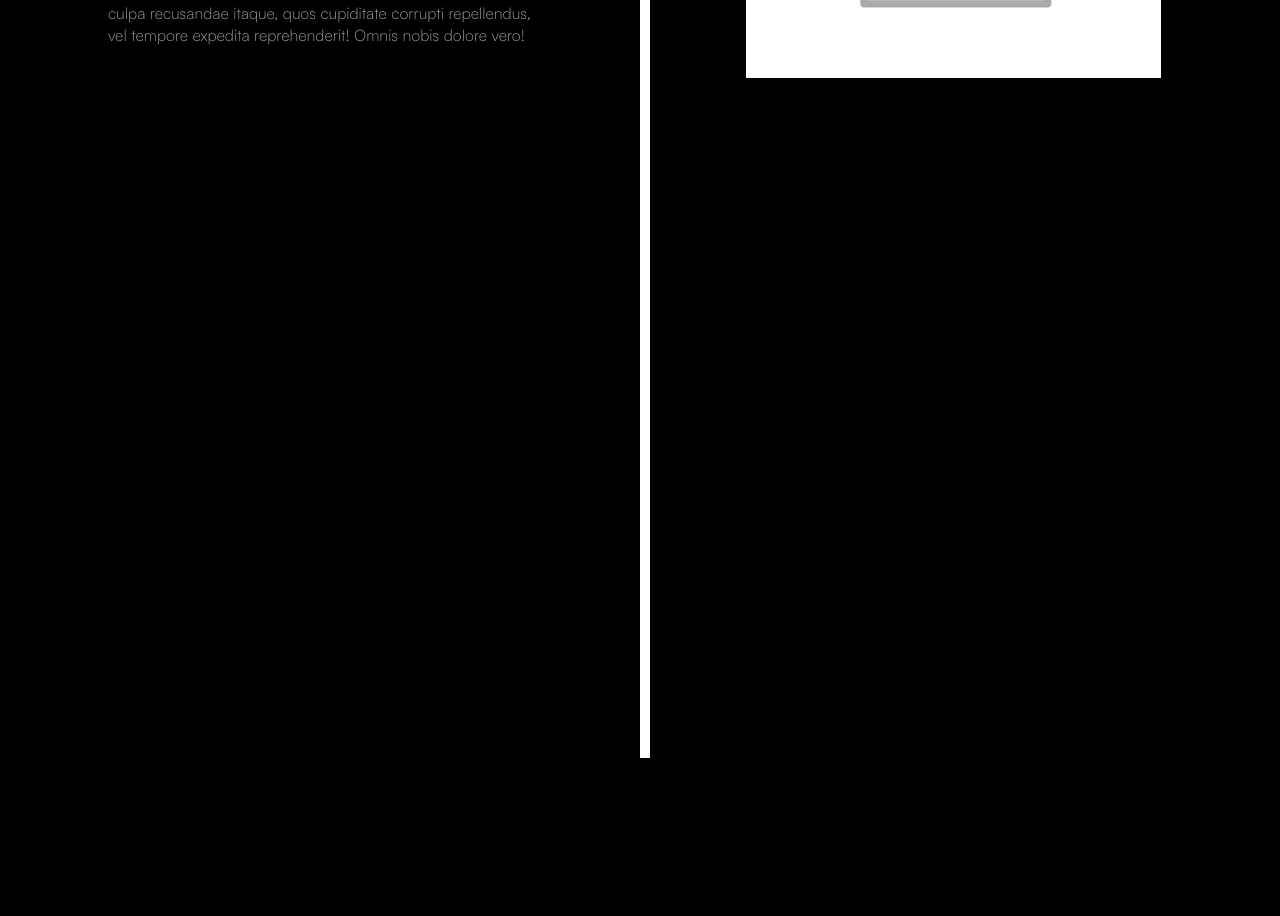
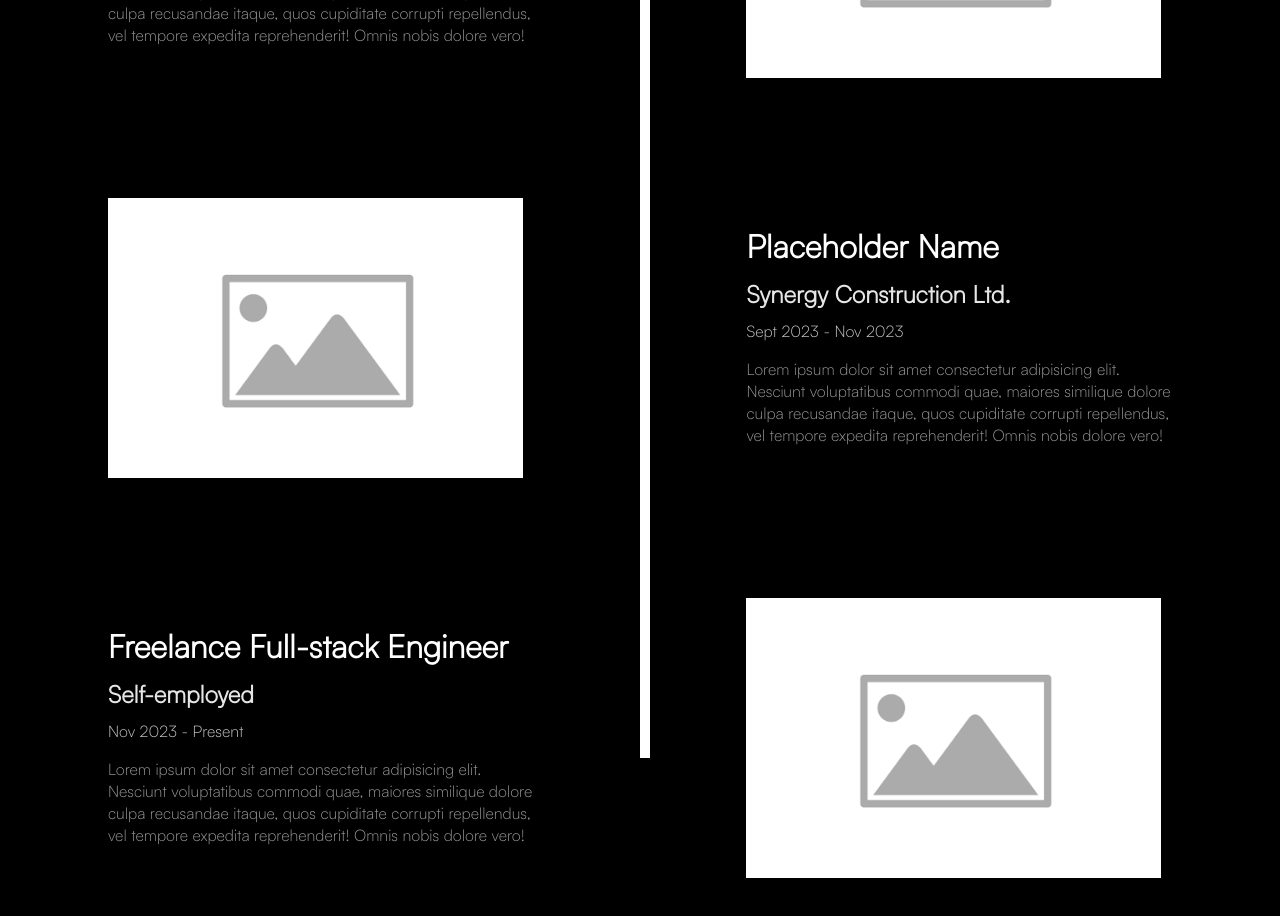
Before and after one commit to BenW2k/Portfolio, a Next.js app in the folder frontend/: page / in a window 1280 px wide. Shown: the part 1540-2456 px from the top of the page. Before the commit the page ends 2298 px from the top, so only its background shows below. Built offline with nearby package versions, Linux system fonts and the light colour scheme.

Commit message:
+animation

```diff
--- a/frontend/app/components/timeline.tsx
+++ b/frontend/app/components/timeline.tsx
@@ -11,7 +11,7 @@ export default function Timeline() {
       <motion.div
         initial={{opacity: 0}}
         whileInView={{opacity: 1}}
-        viewport={{amount: "all"}}
+        viewport={{margin: "200px"}}
         className={`${styles["container"]} ${styles["point1"]}`}
       >
         <div className={`${styles["text-box"]} ${styles["right-side"]}`}>
@@ -59,8 +59,12 @@ export default function Timeline() {
           alt="placeholder"
         />
       </motion.div>
-      {/* <div className={`${styles["container"]} ${styles["right-side"]}`}>
-      <div className={`${styles["container"]} ${styles["point3"]}`}>
+      <motion.div
+        initial={{opacity: 0}}
+        whileInView={{opacity: 1}}
+        viewport={{amount: "all"}}
+        className={`${styles["container"]} ${styles["point-3"]}`}
+      >
         <div className={`${styles["text-box"]} ${styles["right-side"]}`}>
           <h2>Placeholder Name</h2>
           <h4>Synergy Construction Ltd.</h4>
@@ -73,14 +77,18 @@ export default function Timeline() {
             reprehenderit! Omnis nobis dolore vero!
           </p>
         </div>
-        {/* <div className={styles["roadmap-point"]}></div> */}
-      {/* <Image
+        <Image
           src={placeholder}
           className={`${styles["roadmap-image"]} ${styles["left-side"]}`}
           alt="placeholder"
         />
-      </div>
-      <div className={`${styles["container"]} ${styles["point4"]}`}>
+      </motion.div>
+      <motion.div
+        initial={{opacity: 0}}
+        whileInView={{opacity: 1}}
+        viewport={{amount: "all"}}
+        className={`${styles["container"]} ${styles["point4"]}`}
+      >
         <div className={`${styles["text-box"]} ${styles["left-side"]}`}>
           <h2>Freelance Full-stack Engineer</h2>
           <h4>Self-employed</h4>
@@ -94,13 +102,13 @@ export default function Timeline() {
           </p>
         </div>
 
-        {/* <div className={styles["roadmap-point"]}></div> */}
-      {/* <Image
+        <div className={styles["roadmap-point"]}></div>
+        <Image
           src={placeholder}
           className={`${styles["roadmap-image"]} ${styles["right-side"]}`}
           alt="placeholder"
         />
-      </div> */}
+      </motion.div>
     </div>
   );
 }
```
